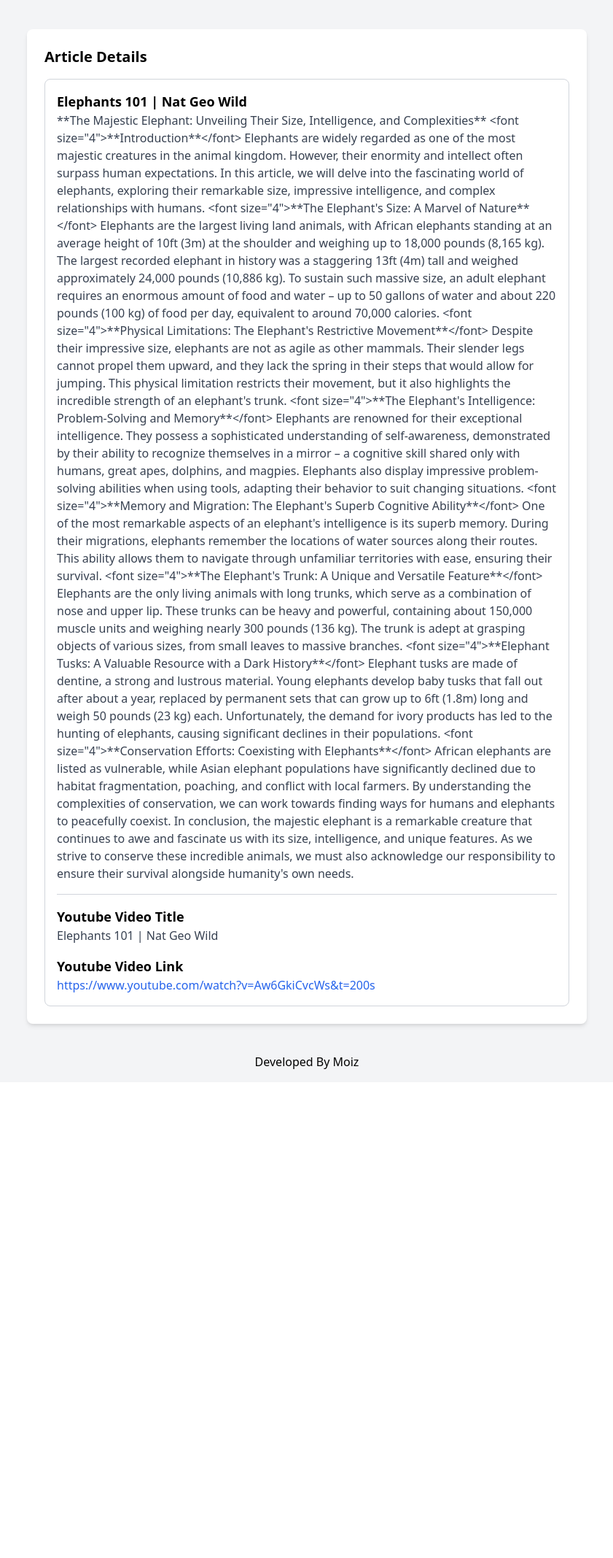
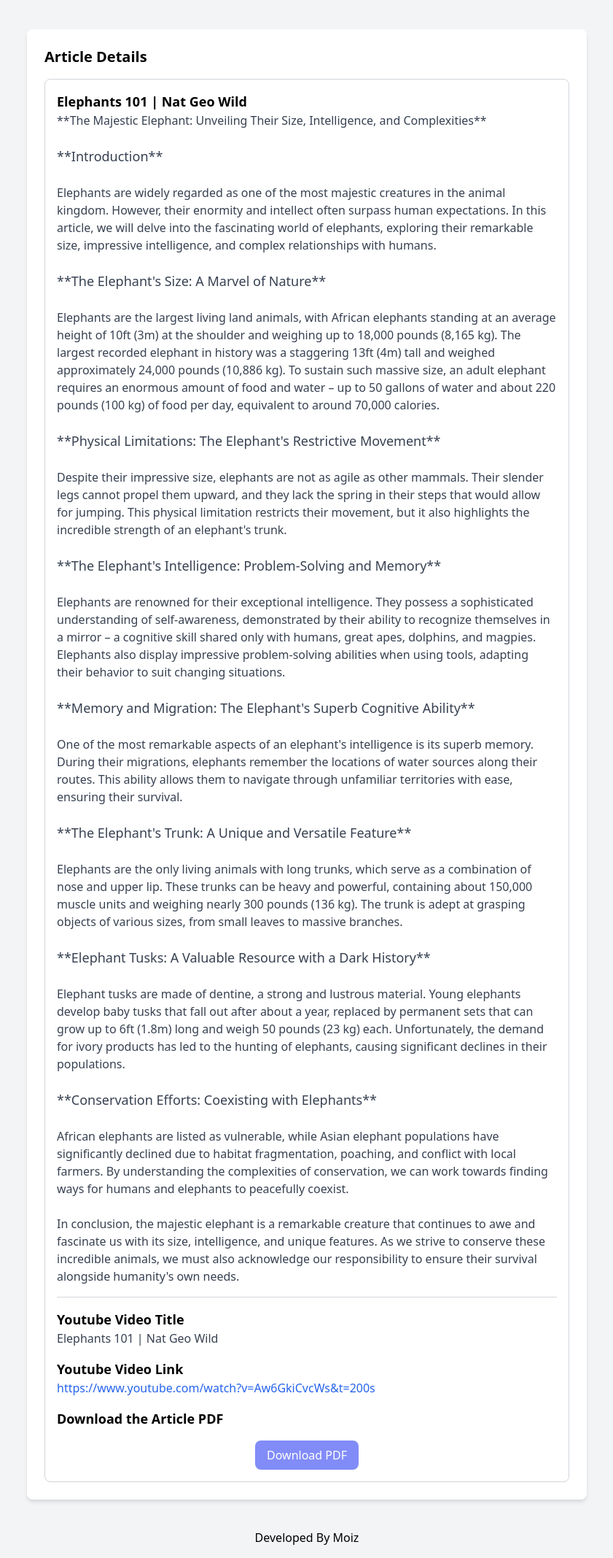
Before and after one commit to moizmaj1k/ai-article-generator-app, a Django app: page /blog-details/2/ in a window 1280 px wide. Shown: the part 80-2215 px from the top of the page at 73% size, without its empty margins (219-1060 px from the left). Before the commit the page ends 1545 px from the top, so only its background shows below. Run offline with Django 5.2, Linux system fonts and the light colour scheme; a user stored in the database is signed in; data comes from the database, SQL or seed files in the repository; both versions use the stored data as it was after the commit; some libraries are stand-ins or nearby versions.

Commit message:
Added pdf download

```diff
--- a/blog_generator/urls.py
+++ b/blog_generator/urls.py
@@ -7,6 +7,7 @@ urlpatterns = [
     path('signup', views.user_signup, name='signup'),
     path('logout', views.user_logout, name='logout'),
     path('generate-blog', views.generate_blog, name='generate-blog'),
+    path('download-pdf/', views.download_pdf, name="download_pdf"),
     path('blog-list', views.blog_list, name='blog-list'),
     path('blog-details/<int:pk>/', views.blog_details, name='blog-details'),
 ]
--- a/blog_generator/views.py
+++ b/blog_generator/views.py
@@ -3,7 +3,7 @@ from django.contrib.auth.models import User
 from django.contrib.auth import authenticate, login, logout
 from django.contrib.auth.decorators import login_required
 from django.views.decorators.csrf import csrf_exempt
-from django.http import JsonResponse
+from django.http import JsonResponse, HttpResponse
 from django.conf import settings
 import json
 import os
@@ -14,6 +14,8 @@ import assemblyai as aai # type: ignore
 import yt_dlp # type: ignore
 from langchain_ollama import OllamaLLM # type: ignore
 from langchain_core.prompts import ChatPromptTemplate # type: ignore
+from io import BytesIO
+from xhtml2pdf import pisa # type: ignore
 
 # Create your views here.
 
@@ -56,9 +58,70 @@ def generate_blog(request):
         new_blog_article.save()
 
         # return blog article as a response
-        return JsonResponse({'content': blog_content})
+        return JsonResponse({'content': blog_content, 'content_id': new_blog_article.id})
     else:
         return JsonResponse({'error': 'Invalid request method'}, status=405)
+
+def download_pdf(request):
+    try:
+        # Retrieve blog post based on ID from the request
+        content_id = request.GET.get('content_id')
+        blog_article_details = BlogPost.objects.get(id=content_id)
+
+        # Define the HTML content with inline CSS
+        html_content = f"""
+        <!DOCTYPE html>
+        <html lang="en">
+        <head>
+            <meta charset="UTF-8">
+            <title>Youtube Title:{blog_article_details.youtube_title}</title>
+            <style>
+                body {{
+                    font-family: Arial, sans-serif;
+                    font-size: 12pt;
+                }}
+                h1 {{
+                    font-size: 22pt;
+                    color: #333333;
+                }}
+                p {{
+                    font-size: 12pt;
+                    margin-bottom: 10px;
+                }}
+                .bold {{
+                    font-weight: bold;
+                }}
+                .italic {{
+                    font-style: italic;
+                }}
+                .highlight {{
+                    background-color: yellow;
+                }}
+            </style>
+        </head>
+        <body>
+            <h1>{blog_article_details.youtube_title}</h1>
+            <div>
+                {blog_article_details.generated_content}
+            </div>
+        </body>
+        </html>
+        """
+
+        # Create PDF
+        result = BytesIO()
+        pisa_status = pisa.CreatePDF(BytesIO(html_content.encode('utf-8')), dest=result)
+
+        if pisa_status.err:
+            return HttpResponse('Error generating PDF', status=500)
+
+        response = HttpResponse(result.getvalue(), content_type='application/pdf')
+        response['Content-Disposition'] = f'attachment; filename="{blog_article_details.youtube_title}.pdf"'
+        return response
+
+    except BlogPost.DoesNotExist:
+        return HttpResponse('Blog post not found', status=404)
+
 
 def yt_title(link):
     yt = YouTube(link)
@@ -114,20 +177,29 @@ def get_transcription(link):
 def generate_blog_from_transcription(transcription):
     try:
         template = '''
-        Question: Based on the following youtube video transcript, write a comprehensive article. The article should be based on the content of the transcript. Make sure to write it in the style of a professional Article. It should be well structured and detailed.
+        Question: Based on the following YouTube video transcript, write a comprehensive and professional article. The article should be well-structured, detailed, and formatted in HTML.
 
-        Transcript:\n{context}
+        Your response should:
+        - Use HTML tags for headings (e.g., <h1>, <h2>, <h3>), paragraphs (e.g., <p>), bold text (e.g., <strong> or <b>), italic text (e.g., <em> or <i>), line breaks (e.g., <br>), and lists (e.g., <ul>, <li>).
+        - Do not use markdown or other text formatting such as **bold** or *italic*. Only use HTML tags.
+        - Ensure proper nesting of HTML elements.
+        - Do not include any plain text instructions or explanations, just the HTML content.
 
-        Article:
+        Transcript:
+        {context}
+
+        Article (in HTML format):
         '''
         # TODO : Moondream is a vision model, replace this with lamma 3.1 LLM
-        model = OllamaLLM(model="moondream")
+        model = OllamaLLM(model="llama3.1")
         prompt = ChatPromptTemplate.from_template(template)
         chain = prompt | model
         generated_content = chain.invoke({"context": transcription})
         return generated_content
     except Exception as e:
         return str(e)  # Return the exception message for debugging
+
+
 
 def blog_list(request):
     # Get all the generated articles for the current logged in user
--- a/templates/blog-details.html
+++ b/templates/blog-details.html
@@ -9,6 +9,23 @@
         .tab {
             display: inline-block;
             margin-left: 1em;
+        }
+        .content {
+            white-space: pre-wrap; /* Preserve whitespace and line breaks */
+        }
+
+        .content p {
+            margin-bottom: 1em; /* Add margin between paragraphs */
+        }
+
+        .content h1, .content h2, .content h3, .content h4, .content h5, .content h6 {
+            margin-top: 1em; /* Add margin above headings */
+            margin-bottom: 0.5em; /* Add margin below headings */
+        }
+
+        .content br {
+            content: "\A"; /* Ensure line breaks are displayed */
+            white-space: pre; /* Preserve line breaks */
         }
     </style>
 </head>
@@ -32,12 +49,22 @@
                 <h2 class="text-xl mb-4 font-semibold">Article Details</h2>
                 <div class="border border-gray-300 p-4 rounded-lg">
                     <h3 class="text-lg font-semibold">{{blog_article_details.youtube_title}}</h3>
-                    <p class="text-gray-700">{{blog_article_details.generated_content}}</p>
+                    <p class="text-gray-700 content">{{blog_article_details.generated_content|safe}}</p>
                     <hr class="my-4 border-gray-300">
                     <h4 class="text-lg font-semibold">Youtube Video Title</h4>
                     <p class="text-gray-700">{{blog_article_details.youtube_title}}</p>
                     <h4 class="text-lg font-semibold mt-4">Youtube Video Link</h4>
                     <a href="{{blog_article_details.youtube_link}}" class="text-blue-600 hover:underline">{{blog_article_details.youtube_link}}</a>
+                    <h4 class="text-lg font-semibold mt-4">Download the Article PDF</h4>
+                    <div class="flex justify-center mt-4">
+                        <form id="downloadPdfForm" method="GET" action="{% url 'download_pdf' %}">
+                            {% csrf_token %}
+                            <input type="hidden" name="content_id" value="{{ blog_article_details.id }}">
+                            <button type="submit" class="bg-indigo-400 text-white px-4 py-2 rounded-lg hover:bg-indigo-500 transition-colors">
+                                Download PDF
+                            </button>
+                        </form>
+                    </div>
                 </div>
             </section>
         </div>
```
Also changed, not shown: ai_blog_app/settings.py (+16 -16 lines), templates/index.html (+25 -5 lines), db.sqlite3, 3 other files.
